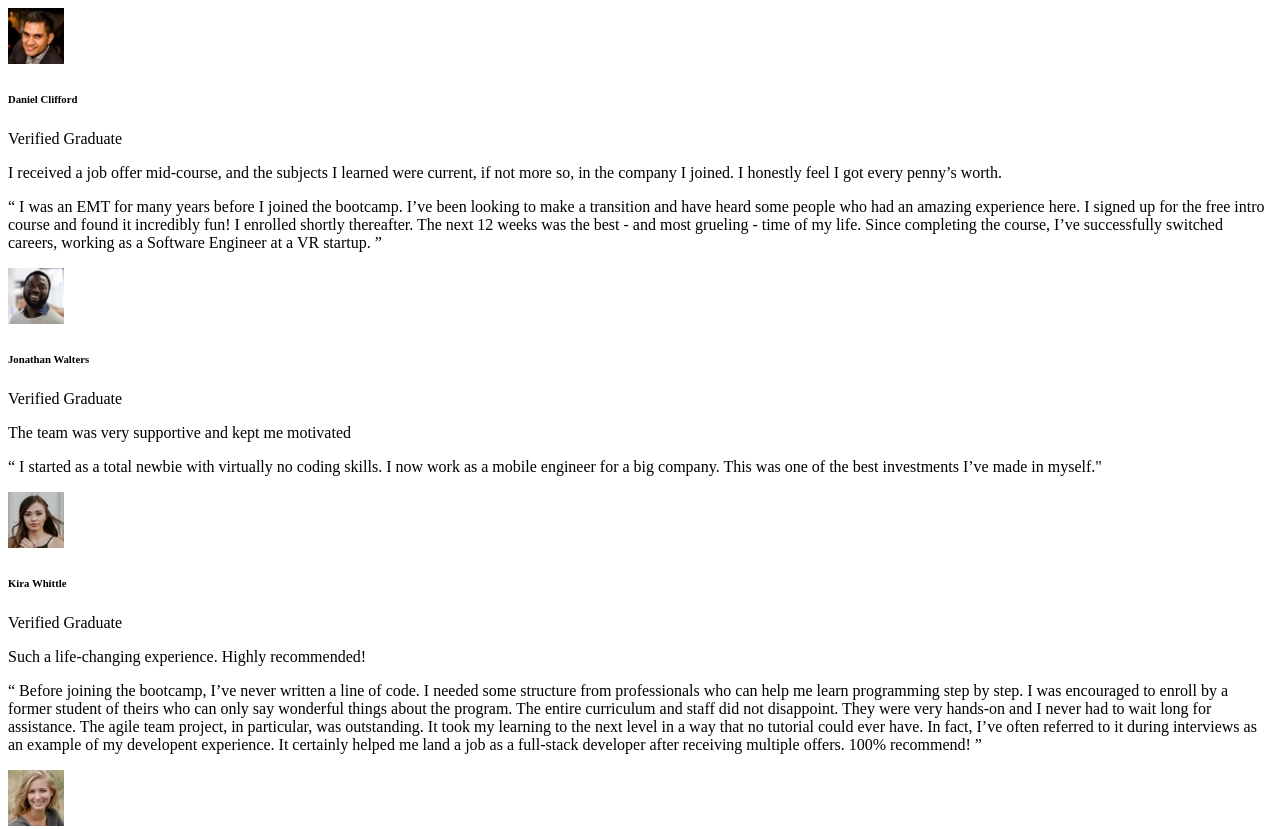
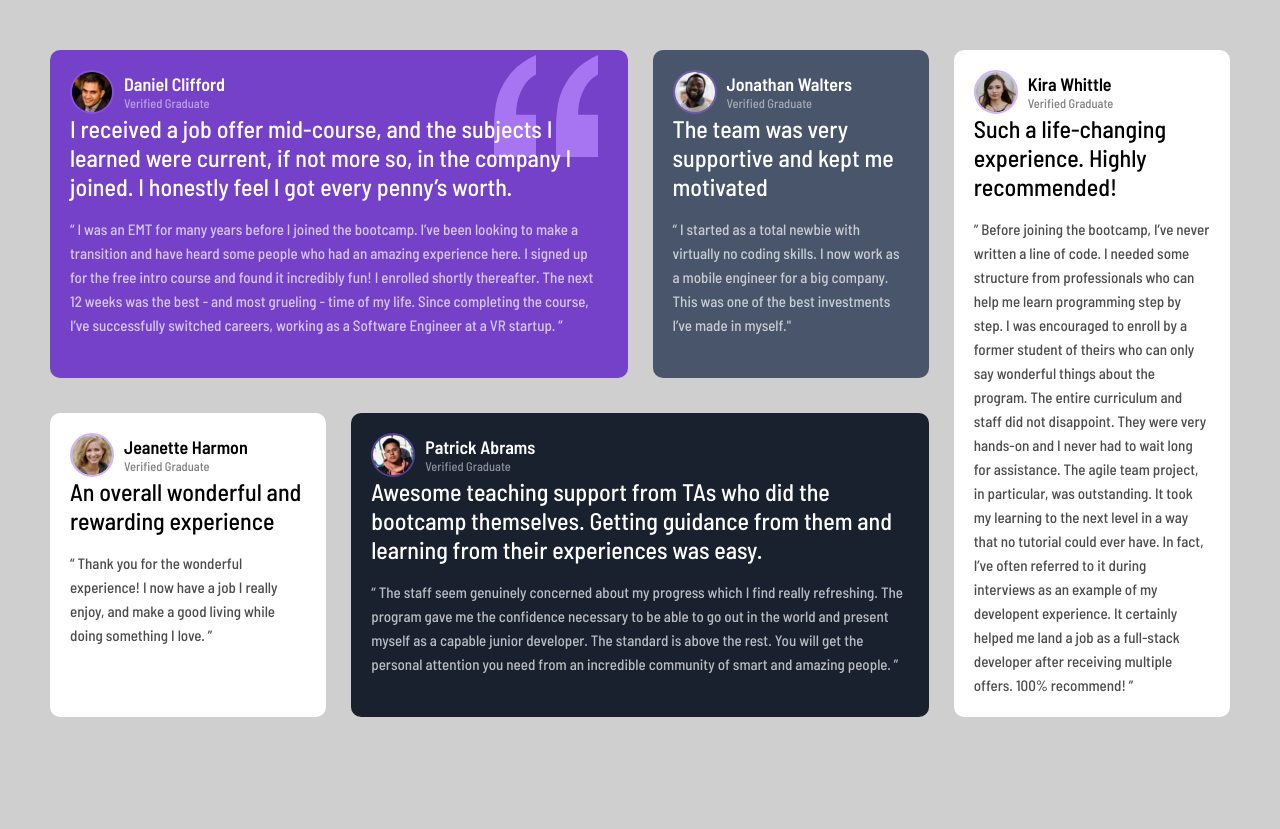
Before and after one commit to Krishnanand-G/learning-grid, a plain HTML site: page index.html in a window 1280 px wide. Shown: the top 829 px of the page. After the commit the page ends 800 px from the top, so only its background shows below. Drawn offline with Linux system fonts and the light colour scheme.

Commit message:
added styles

```diff
--- a/index.html
+++ b/index.html
@@ -5,12 +5,16 @@
   <meta name="viewport" content="width=device-width, initial-scale=1.0">
 
   <link rel="icon" type="image/png" sizes="32x32" href="./images/favicon-32x32.png">
-  <link rel="stylesheet" href="styles.css">
+  <link rel="stylesheet" href="./styles.css">
+  <link rel="preconnect" href="https://fonts.googleapis.com">
+<link rel="preconnect" href="https://fonts.gstatic.com" crossorigin>
+<link href="https://fonts.googleapis.com/css2?family=Barlow+Semi+Condensed:wght@500;600&display=swap" rel="stylesheet">
 <title>grids</title>
 </head>
+
+
 <body>
     <div class="container">
-
           <div class="test test1">
 
            <div class="card-top">
@@ -21,17 +25,10 @@
 
             <div class="content">
               <p class="content1">
-            I received a job offer mid-course, and the subjects I learned were current,
-            if not more so, in the company I joined. I honestly feel I got every penny’s worth.
+              I received a job offer mid-course, and the subjects I learned were current, if not more so, in the company I joined. I honestly feel I got every penny’s worth.
               </p>
               <p class="content2">
-            “ I was an EMT for many years before I joined the bootcamp. I’ve been
-            looking to make a transition and have heard some people who had an
-            amazing experience here. I signed up for the free intro course and
-            found it incredibly fun! I enrolled shortly thereafter. The next 12
-            weeks was the best - and most grueling - time of my life. Since completing
-            the course, I’ve successfully switched careers, working as a Software
-            Engineer at a VR startup. ”
+                “ I was an EMT for many years before I joined the bootcamp. I’ve been looking to make a transition and have heard some people who had an amazing experience here. I signed up for the free intro course and found it incredibly fun! I enrolled shortly thereafter. The next 12 weeks was the best - and most grueling - time of my life. Since completing the course, I’ve successfully switched careers, working as a Software Engineer at a VR startup. ”
                 </p>
             </div>
 
@@ -40,8 +37,8 @@
       <div class="test test2">
         <div class="card-top">
           <img class="jon" src="./images/image-jonathan.jpg" alt="">
-          <h6>Jonathan Walters</h6>
-          <p>Verified Graduate</p>
+          <span><h6>Jonathan Walters</h6>
+            <p>Verified Graduate</p></span>
         </div>
 
         <div class="content">
@@ -49,18 +46,17 @@
             The team was very supportive and kept me motivated
           </p>
           <p class="content2">
-            “ I started as a total newbie with virtually no coding skills.
-            I now work as a mobile engineer for a big company. This was one
-            of the best investments I’ve made in myself."
+            “ I started as a total newbie with virtually no coding skills. I now work as a mobile engineer for a big company. This was one of the best investments I’ve made in myself."
           </p>
         </div>
 
+        </div>
+
        <div class="test test3">
-
         <div class="card-top">
           <img class="kir" src="./images/image-kira.jpg" alt="">
-          <h6>Kira Whittle</h6>
-          <p>Verified Graduate</p>
+          <span><h6>Kira Whittle</h6>
+            <p>Verified Graduate</p></span>
         </div>
 
         <div class="content">
@@ -68,41 +64,35 @@
             Such a life-changing experience. Highly recommended!
           </p>
           <p class="content2">
-            “ Before joining the bootcamp, I’ve never written a line of code.
-            I needed some structure from professionals who can help me learn
-            programming step by step. I was encouraged to enroll by a former
-            student of theirs who can only say wonderful things about the program.
-            The entire curriculum and staff did not disappoint. They were very
-            hands-on and I never had to wait long for assistance. The agile team
-            project, in particular, was outstanding. It took my learning to the
-            next level in a way that no tutorial could ever have. In fact,
-            I’ve often referred to it during interviews as an example of my
-            developent experience. It certainly helped me land a job as a full-stack
-            developer after receiving multiple offers. 100% recommend! ”
+            “ Before joining the bootcamp, I’ve never written a line of code. I needed some structure from professionals who can help me learn programming step by step. I was encouraged to enroll by a former student of theirs who can only say wonderful things about the program. The entire curriculum and staff did not disappoint. They were very hands-on and I never had to wait long for assistance. The agile team project, in particular, was outstanding. It took my learning to the next level in a way that no tutorial could ever have. In fact, I’ve often referred to it during interviews as an example of my developent experience. It certainly helped me land a job as a full-stack developer after receiving multiple offers. 100% recommend! ”
           </p>
+       </div>
+
        </div>
 
        <div class="test test4">
         <div class="card-top">
           <img class="jen" src="./images/image-jeanette.jpg" alt="">
-          <h6>Jeanette Harmon</h6>
-          <p>Verified Graduate</p>
+          <span><h6>Jeanette Harmon</h6>
+            <p>Verified Graduate</p></span>
         </div>
+
         <div class="content">
           <p class="content1">
             An overall wonderful and rewarding experience
           </p>
           <p class="content2">
-            “ Thank you for the wonderful experience! I now have a job I
-            really enjoy, and make a good living while doing something I love. ”
+            “ Thank you for the wonderful experience! I now have a job I really enjoy, and make a good living while doing something I love. ”
           </p>
+      </div>
+
       </div>
 
       <div class="test test5">
         <div class="card-top">
           <img class="pat" src="./images/image-patrick.jpg">
-          <h6>Patrick Abrams</h6>
-          <p>Verified Graduate</p>
+          <span><h6>Patrick Abrams</h6>
+            <p>Verified Graduate</p></span>
         </div>
 
         <div class="content">
@@ -113,6 +103,9 @@
             “ The staff seem genuinely concerned about my progress which I find really refreshing. The program gave me the confidence necessary to be able to go out in the world and present myself as a capable junior developer. The standard is above the rest. You will get the personal attention you need from an incredible community of smart and amazing people. ”
           </p>
           </div>
+
+      </div>
+
     </div>
 </body>
 </html>
--- a/styles.css
+++ b/styles.css
@@ -0,0 +1,98 @@
+*{
+    box-sizing: border-box;
+    padding: 0;
+    margin: 0;
+}
+
+*,*::before,*::after {
+    box-sizing: inherit
+}
+
+body {
+    font-family: 'Barlow Semi Condensed', sans-serif;
+    font-size: 15px;
+    background-color:hsl(0, 0%, 81%);
+
+}
+
+.container {
+    padding: 50px;
+    display: grid;
+    grid-template-columns: repeat(4,1fr);
+    gap: 25px;
+
+}
+
+.test {
+    background-color: white;
+    border-radius: 10px;
+    margin-bottom: 10px;
+    padding: 20px;
+
+}
+
+.card-top {
+    display: flex;
+    align-items: center;
+}
+
+.card-top h6 {
+    font-size:large;
+}
+
+.card-top p {
+    opacity: 50%;
+    font-size: smaller;
+}
+
+.content1 {
+    font-size: 1.5rem;
+    margin-bottom: 1rem;
+}
+
+.content2 {
+    opacity: 70%;
+    line-height: 1.6;
+}
+
+img {
+    height: 40px;
+    width: 40px;
+    border-radius: 50%;
+    margin-right: 10px;
+    border: 2px solid hsla(263, 100%, 69%, 0.47);
+
+}
+
+.test1 {
+    background-color: hsl(263, 55%, 52%);
+    background-image: url(./images/bg-pattern-quotation.svg);
+    background-repeat: no-repeat;
+    background-position: top 5px right 30px;
+    grid-column: 1/ 3 ;
+    color: white;
+
+}
+
+.test2 {
+    background-color:hsl(217, 19%, 35%) ;
+    color: white;
+}
+
+.test3 {
+    color: black;
+    grid-column: 4/5;
+    grid-row: 1/3;
+}
+
+.test4 {
+    color: black;
+    grid-column: 1/2;
+}
+
+.test5 {
+    background-color: hsl(219, 29%, 14%);
+    grid-column: 2/4;
+    grid-row:2/3;
+    color: white;
+}
```
Lines whose indentation alone changed are shown as unchanged.
